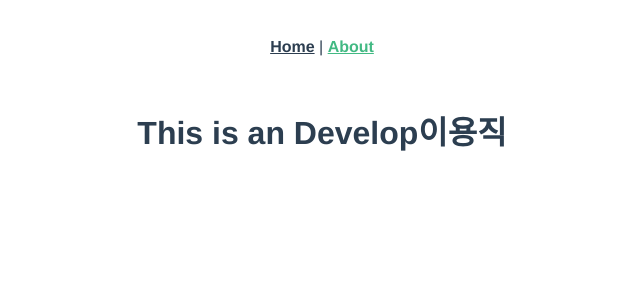
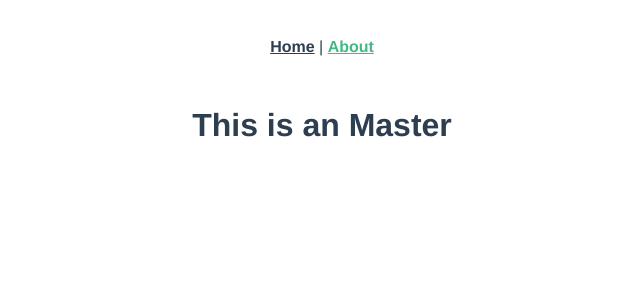
Before and after one commit to ayj8655/najakbat, a Vue app in the folder frontend/: page /about in a window 1280 px wide. Shown: the top 300 px of the page, without its empty margins (318-958 px from the left). Built offline with nearby package versions, Linux system fonts and the light colour scheme.

Commit message:
Master setting

```diff
--- a/frontend/src/views/About.vue
+++ b/frontend/src/views/About.vue
@@ -1,5 +1,5 @@
 <template>
   <div class="about">
-    <h1>This is an Develop이용직</h1>
+    <h1>This is an Master</h1>
   </div>
 </template>
```
